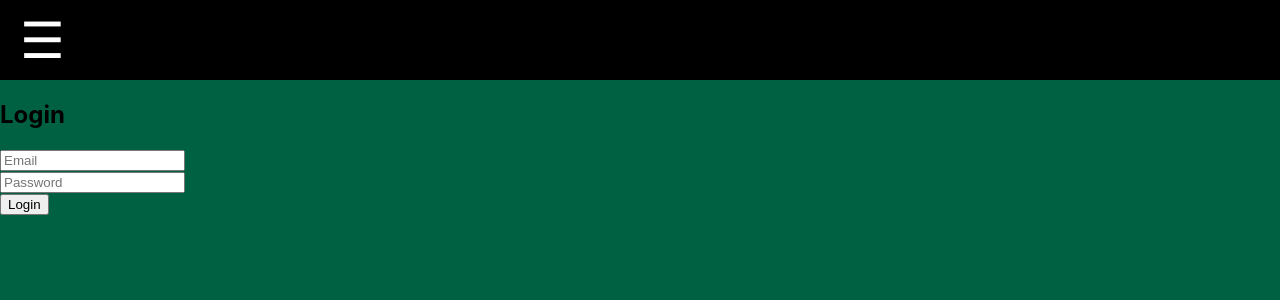
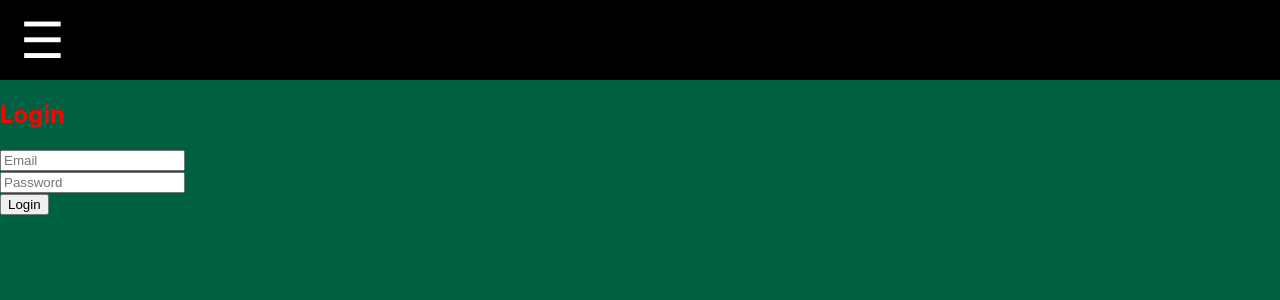
Before and after one commit to brepp22/greenapron, a React (Create React App) app in the folder greenapron/: page /login in a window 1280 px wide. Shown: the top 300 px of the page. Built offline with nearby package versions, Linux system fonts and the light colour scheme.

Commit message:
loginform css created

```diff
--- /dev/null
+++ b/greenapron/src/components/LoginForm.css
@@ -0,0 +1,3 @@
+body{
+    color: red;
+}
--- a/greenapron/src/components/LoginForm.jsx
+++ b/greenapron/src/components/LoginForm.jsx
@@ -1,6 +1,7 @@
 import React, { useState } from 'react';
 import { useNavigate } from 'react-router-dom';
 import axios from 'axios';
+import './LoginForm.css';
 
 const LoginForm = () => {
   const [form, setForm] = useState({ email: '', password: '' });
```
